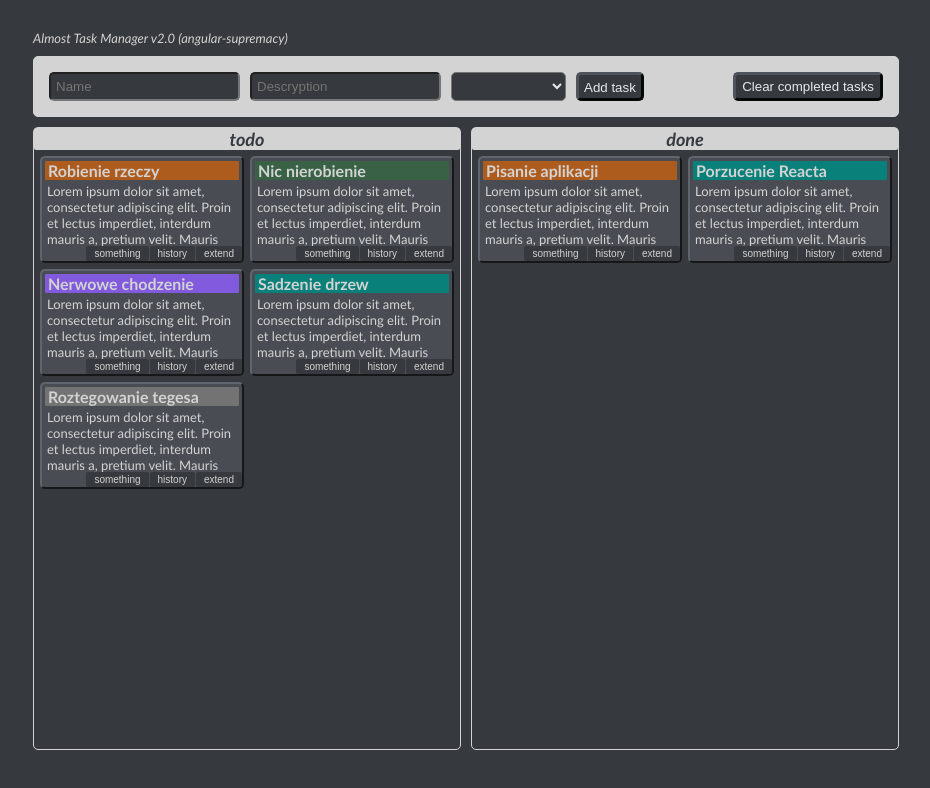
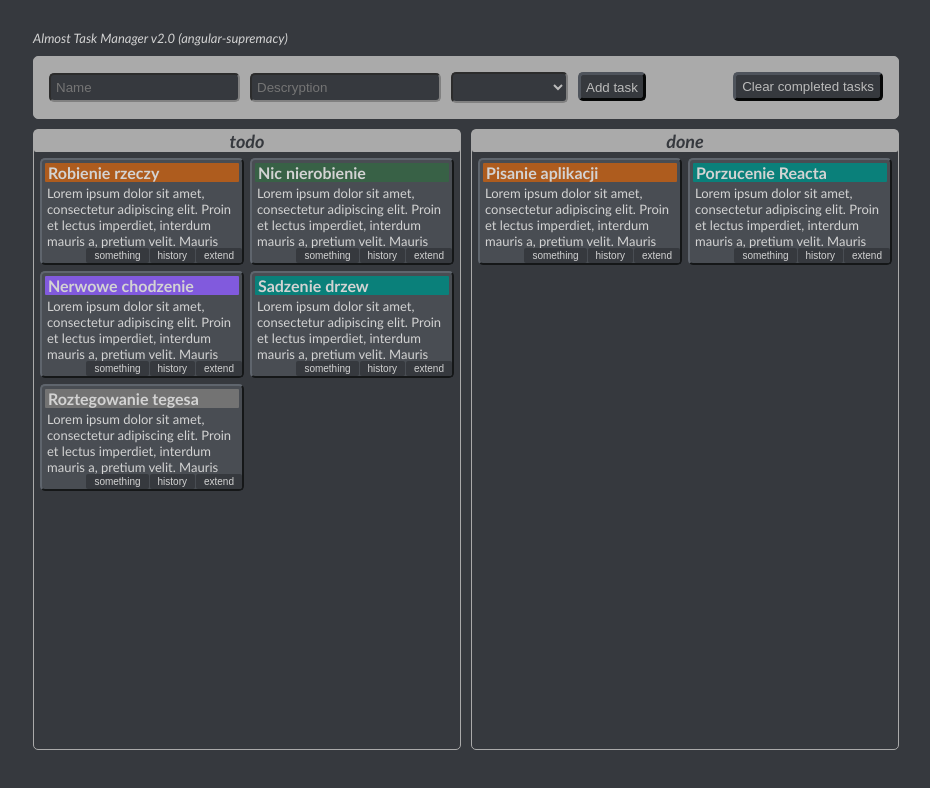
Before and after one commit to PawelKuruc/angular-supremacy, an Angular app: page / in a window 1280 px wide. Shown: the top 788 px of the page, without its empty margins (174-1104 px from the left). Built offline with nearby package versions, Linux system fonts and the light colour scheme.

Commit message:
little improvements

```diff
--- a/src/app/app.component.css
+++ b/src/app/app.component.css
@@ -24,20 +24,20 @@ app-control-panel{
     grid-column-start: 1;
     grid-column-end: 3;
 
-    background-color: lightgray;
-    border: 1px solid lightgray;
+    background-color: #aaa;
+    border: 1px solid #aaa;
     border-radius: 5px;
     padding: 10px;
 }
 
 app-todo-area{
-    border: 1px solid lightgray;
+    border: 1px solid #aaa;
     border-radius: 5px;
     padding: 0px;
 }
 
 app-done-area{
-    border: 1px solid lightgray;
+    border: 1px solid #aaa;
     border-radius: 5px;
     padding: 0px;
 }
--- a/src/app/control-panel/control-panel.component.css
+++ b/src/app/control-panel/control-panel.component.css
@@ -7,7 +7,8 @@ input, select {
     margin: 5px;
     padding: 5px;
     background-color: #36393e;
-    color: #e6e9ec;
+    color: #bbb;
+    border: inset 2px gray;
     border-radius: 5px;
 }
 
@@ -17,7 +18,7 @@ button, .submit {
     border: outset #4f545c;
     border-radius: 5px;
     background-color: #36393e;
-    color: #e6e9ec;
+    color: #bbb;
     float: right;
 }
 
@@ -27,6 +28,6 @@ button:hover, .submit:hover {
 }
 
 button:active, .submit:active {
-    color: #36393e;
+    color: gray;
     border: inset #4f545c;
 }
--- a/src/app/control-panel/control-panel.component.ts
+++ b/src/app/control-panel/control-panel.component.ts
@@ -24,7 +24,6 @@ export class ControlPanelComponent implements OnInit {
   onSubmit(){
     if(this.name){
       FakeDB.todoTasks.push(new Task(this.name,this.desc,this.user));
-      console.log(this.user);
     }else{
       alert('Please type something!');
     }
--- a/src/app/done-area/done-area.component.css
+++ b/src/app/done-area/done-area.component.css
@@ -1,5 +1,5 @@
 .area-title{
-    background-color: lightgray;
+    background-color: #aaa;
     text-align: center;
     color: #36393e;
     font-size: large;
--- a/src/app/todo-area/todo-area.component.css
+++ b/src/app/todo-area/todo-area.component.css
@@ -1,5 +1,5 @@
 .area-title{
-    background-color: lightgray;
+    background-color: #aaa;
     text-align: center;
     color: #36393e;
     font-size: large;
```
